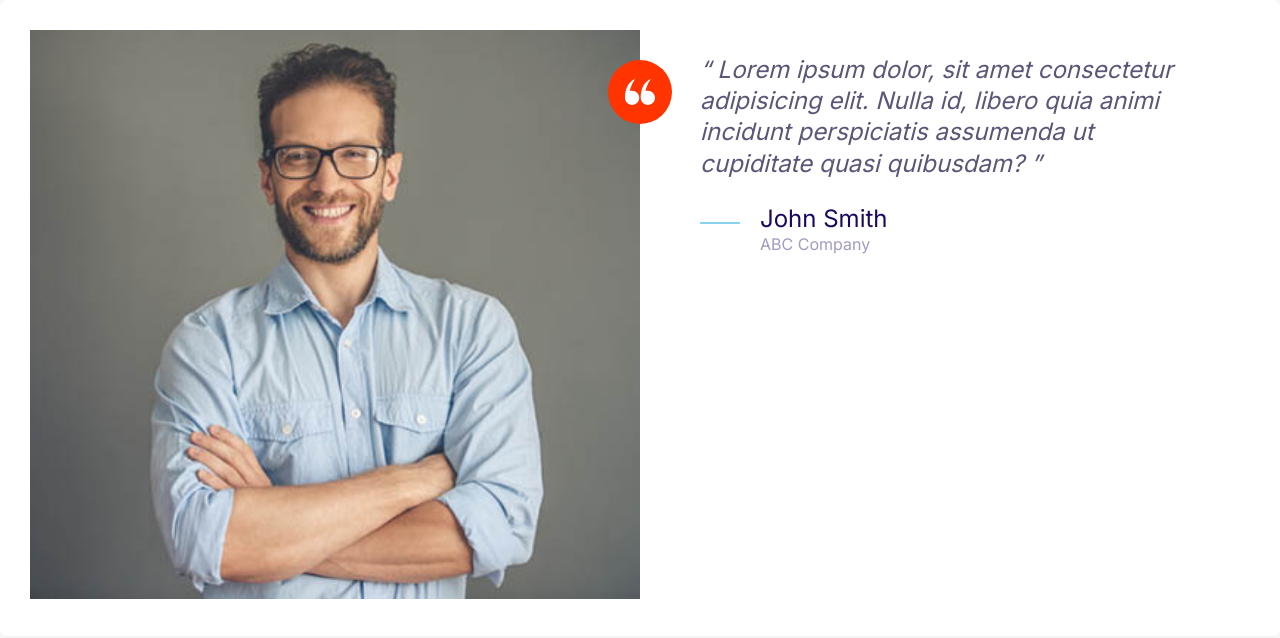
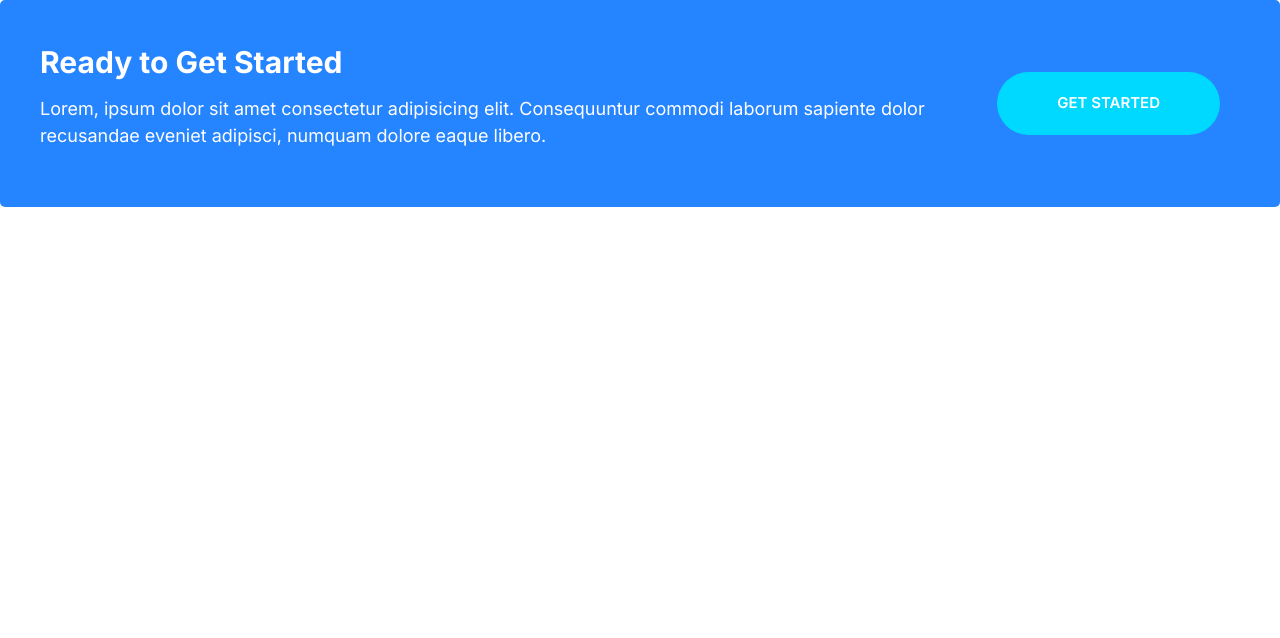
Before and after one commit to jack-mocha/moshify, a plain HTML site: page index.html in a window 1280 px wide. Drawn offline with Linux system fonts and the light colour scheme.

Commit message:
Build the callout component

```diff
--- a/css/style.css
+++ b/css/style.css
@@ -244,6 +244,11 @@ a {
 
 .btn--accent:hover {
   background-color: #ec3000;
+}
+
+.btn--streched {
+  padding-left: 6rem;
+  padding-right: 6rem;
 }
 
 .btn--block {
@@ -495,3 +500,44 @@ a {
     margin-left: 6rem;
   }
 }
+
+/* Callouts */
+.callout {
+  padding: 4rem;
+  border-radius: 5px;
+}
+
+.callout--primary {
+  background-color: var(--color-primary);
+  color: white;
+}
+
+.callout__heading {
+  color: white;
+  margin-top: 0;
+  font-size: 3rem;
+}
+
+.callout .btn {
+  justify-self: center;
+  align-self: center;
+}
+
+.callout__content {
+  text-align: center;
+}
+
+@media screen and (min-width: 768px) {
+  .callout .grid--cols-2 {
+    grid-template-columns: 1fr auto;
+  }
+
+  .callout__content {
+    text-align: left;
+  }
+
+  .callout .btn {
+    justify-self: start;
+    margin: 0 2rem;
+  }
+}
--- a/index.html
+++ b/index.html
@@ -14,36 +14,17 @@
     <link rel="stylesheet" href="css/style.css" />
   </head>
   <body>
-    <div class="card testimonial">
+    <div class="callout callout--primary">
       <div class="grid grid--cols-2">
-        <div class="testimonial__image">
-          <img src="images/testimonial.jpg" alt="a happy customer" />
-          <span class="icon-container icon-container--accent">
-            <svg class="icon icon--white icon--small">
-              <use xlink:href="images/sprite.svg#quotes"></use>
-            </svg>
-          </span>
+        <div class="callout__content">
+          <h2 class="callout__heading">Ready to Get Started</h2>
+          <p>
+            Lorem, ipsum dolor sit amet consectetur adipisicing elit.
+            Consequuntur commodi laborum sapiente dolor recusandae eveniet
+            adipisci, numquam dolore eaque libero.
+          </p>
         </div>
-        <blockquote class="quote">
-          <p class="quote__text">
-            Lorem ipsum dolor, sit amet consectetur adipisicing elit. Nulla id,
-            libero quia animi incidunt perspiciatis assumenda ut cupiditate
-            quasi quibusdam?
-          </p>
-          <footer>
-            <div class="media">
-              <div class="media__image">
-                <svg class="icon icon--primary quote__line">
-                  <use xlink:href="images/sprite.svg#line"></use>
-                </svg>
-              </div>
-              <div class="media__body">
-                <h3 class="media__title quote__author">John Smith</h3>
-                <p class="quote__organization">ABC Company</p>
-              </div>
-            </div>
-          </footer>
-        </blockquote>
+        <a href="#" class="btn btn--secondary btn--streched">Get Started</a>
       </div>
     </div>
   </body>
```
Also changed, not shown: components/callout.html (added, +13 -0 lines).
